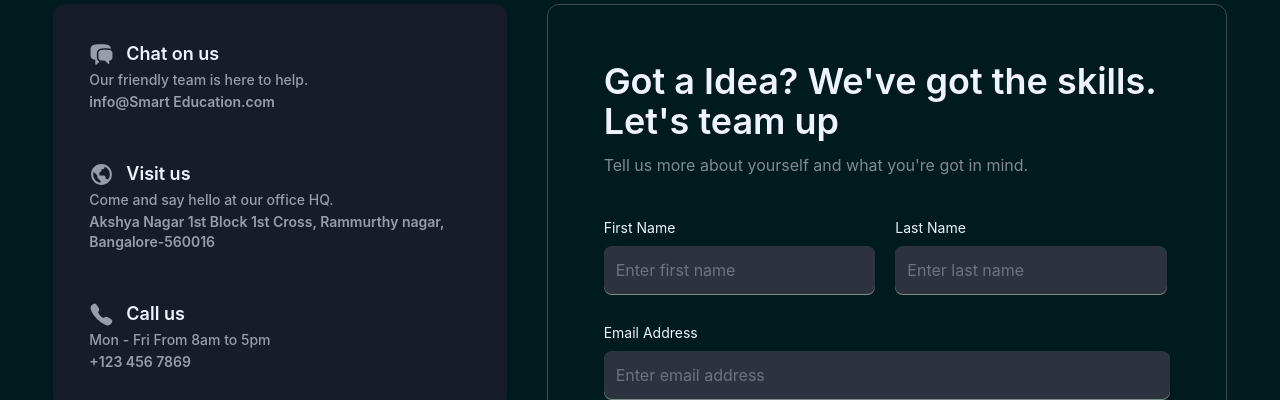
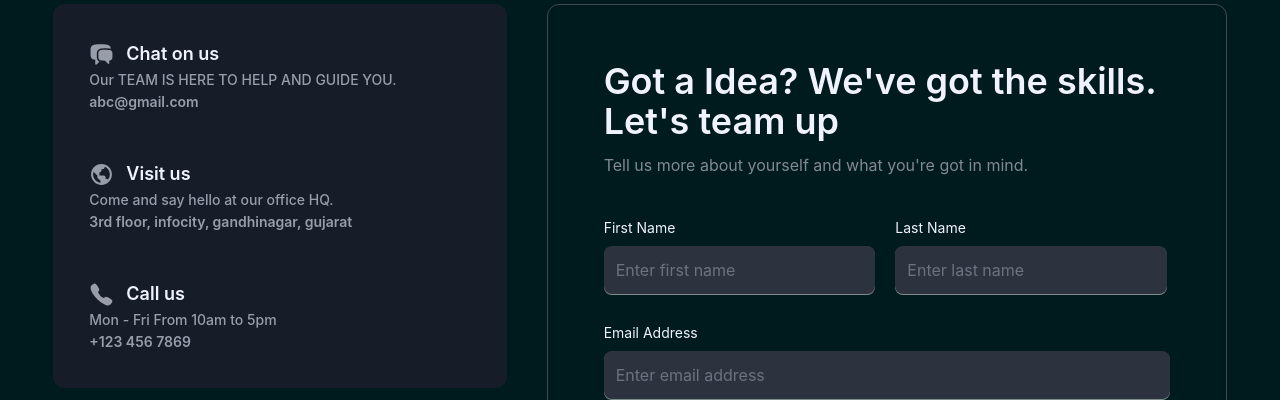
Before and after one commit to makwanaom/-Smart-Education-Platform, a React (Create React App) app: page /contact in a window 1280 px wide. Shown: the part 132-532 px from the top of the page. Built offline with nearby package versions, Linux system fonts and the light colour scheme; no server answers.

Commit message:
Contact details and Instruction section in updated

```diff
--- a/src/components/ContactPage/ContactDetails.jsx
+++ b/src/components/ContactPage/ContactDetails.jsx
@@ -7,20 +7,20 @@ const contactDetails = [
   {
     icon: "HiChatBubbleLeftRight",
     heading: "Chat on us",
-    description: "Our friendly team is here to help.",
-    details: "info@Smart Education.com",
+    description: "Our TEAM IS HERE TO HELP AND GUIDE YOU.",
+    details: "abc@gmail.com",
   },
   {
     icon: "BiWorld",
     heading: "Visit us",
     description: "Come and say hello at our office HQ.",
     details:
-      "Akshya Nagar 1st Block 1st Cross, Rammurthy nagar, Bangalore-560016",
+      "3rd floor, infocity, gandhinagar, gujarat",
   },
   {
     icon: "IoCall",
     heading: "Call us",
-    description: "Mon - Fri From 8am to 5pm",
+    description: "Mon - Fri From 10am to 5pm",
     details: "+123 456 7869",
   },
 ]
--- a/src/components/core/HomePage/InstructorSection.jsx
+++ b/src/components/core/HomePage/InstructorSection.jsx
@@ -12,7 +12,7 @@ const InstructorSection = () => {
             <img
               src={Instructor}
               alt=""
-              className="shadow-white shadow-[-20px_-20px_0_0]"
+              className=""
             />
           </div>
           <div className="lg:w-[50%] flex gap-10 flex-col">
```
